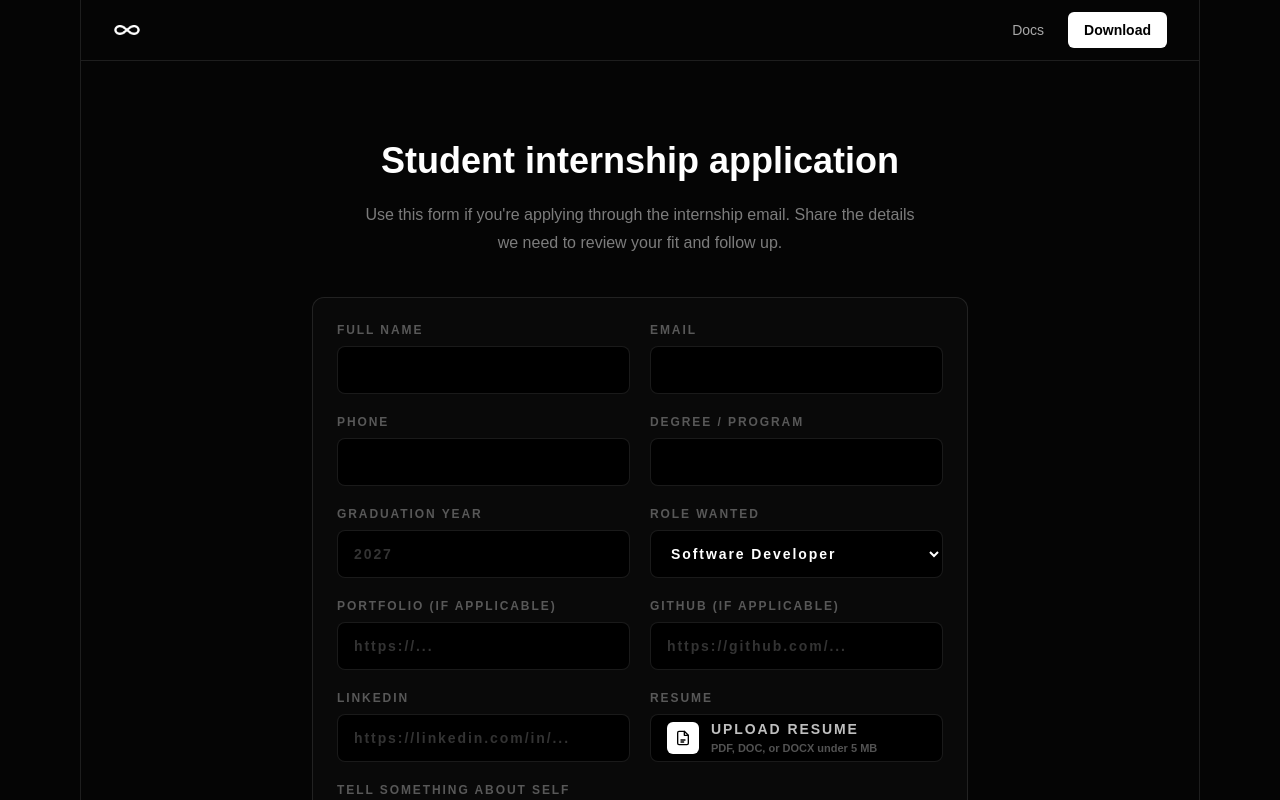
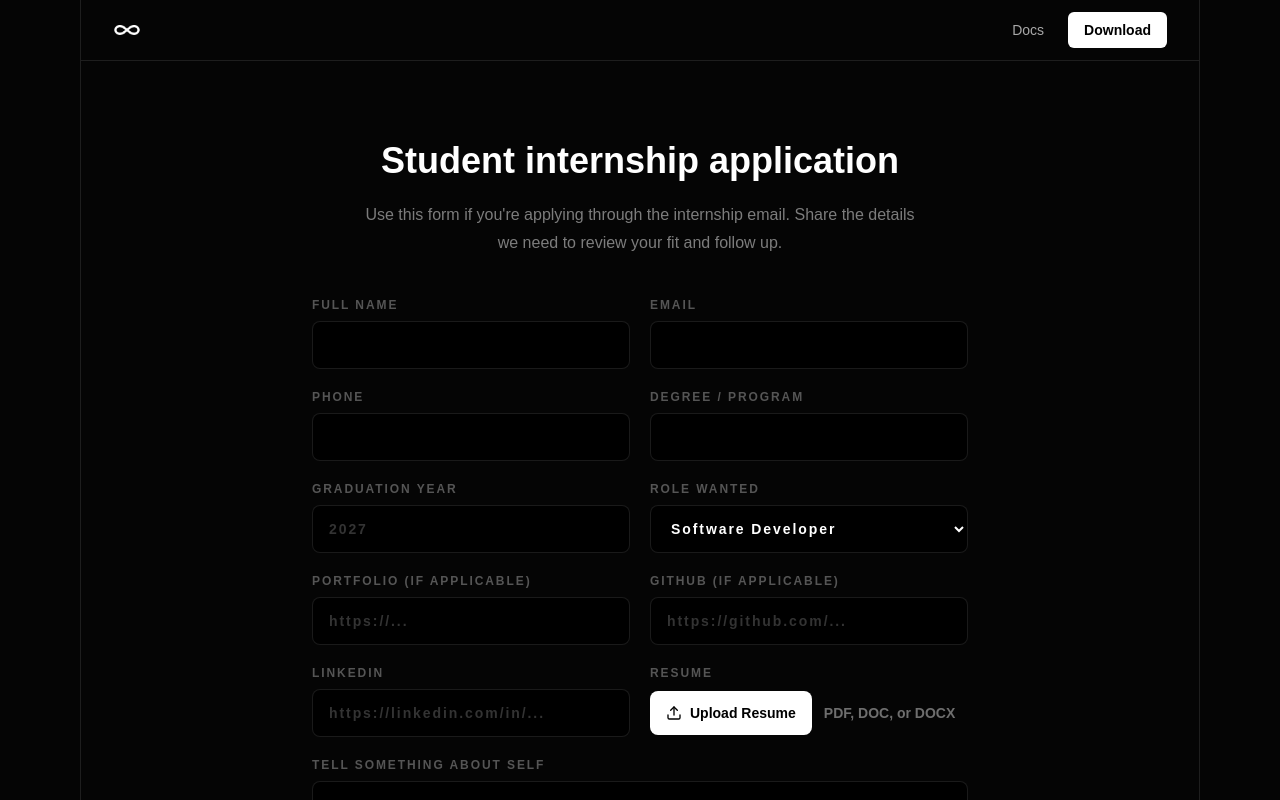
Before and after one commit to farzeenilyaszargar/Mandora, a Next.js app: page /apply in a window 1280 px wide. Shown: the top 800 px of the page. Built offline with nearby package versions, Linux system fonts and the light colour scheme; a web font is replaced by a local one.

Commit message:
Simplify apply form layout

```diff
--- a/app/apply/apply-form.tsx
+++ b/app/apply/apply-form.tsx
@@ -80,7 +80,7 @@ export default function ApplyForm() {
 
   if (isSubmitted) {
     return (
-      <div className="mt-8 rounded-xl border border-white/10 bg-white/[0.025] p-5 text-center sm:mt-10 sm:p-7">
+      <div className="mt-8 text-center sm:mt-10">
         <h2 className="text-xl font-bold sm:text-2xl">Application received.</h2>
         <p className="mt-3 text-sm leading-6 text-white/48">
           Thanks for applying. We saved your details and resume for review.
@@ -97,7 +97,7 @@ export default function ApplyForm() {
   }
 
   return (
-    <form onSubmit={handleSubmit} className="mt-8 rounded-xl border border-white/10 bg-white/[0.02] p-4 text-left sm:mt-10 sm:p-6">
+    <form onSubmit={handleSubmit} className="mt-8 text-left sm:mt-10">
       <div className="grid gap-4 lg:grid-cols-2 lg:gap-5">
         <TextField label="Full name" value={form.fullName} onChange={(value) => updateField("fullName", value)} required />
         <TextField label="Email" type="email" value={form.email} onChange={(value) => updateField("email", value)} required />
@@ -151,17 +151,13 @@ function ResumeField({
   return (
     <label className="block text-[11px] font-bold uppercase tracking-[0.14em] text-white/32 sm:text-xs sm:tracking-[0.16em]">
       Resume
-      <span className="mt-2 flex min-h-12 cursor-pointer items-center gap-3 rounded-lg border border-white/10 bg-black px-4 text-sm font-semibold text-white transition hover:border-white/25">
-        <span className="flex h-8 w-8 shrink-0 items-center justify-center rounded-md bg-white text-black">
-          <FileIcon />
+      <span className="mt-2 flex min-h-12 items-center gap-3">
+        <span className="inline-flex cursor-pointer items-center gap-2 rounded-lg bg-white px-4 py-3 text-sm font-bold normal-case tracking-normal text-black transition hover:bg-[#d8d8d8]">
+          <UploadIcon />
+          Upload Resume
         </span>
-        <span className="min-w-0 flex-1">
-          <span className="block truncate text-white/75">
-            {resume ? resume.name : "Upload resume"}
-          </span>
-          <span className="mt-0.5 block text-[11px] font-semibold normal-case tracking-normal text-white/32">
-            PDF, DOC, or DOCX under 5 MB
-          </span>
+        <span className="min-w-0 flex-1 truncate text-sm font-semibold normal-case tracking-normal text-white/42">
+          {resume ? resume.name : "PDF, DOC, or DOCX"}
         </span>
       </span>
       <input
@@ -264,13 +260,12 @@ function validateForm(form: FormState, resume: File | null) {
   return "";
 }
 
-function FileIcon() {
+function UploadIcon() {
   return (
     <svg className="h-4 w-4" fill="none" stroke="currentColor" strokeLinecap="round" strokeLinejoin="round" strokeWidth="2" viewBox="0 0 24 24" aria-hidden="true">
-      <path d="M14 2H6a2 2 0 0 0-2 2v16a2 2 0 0 0 2 2h12a2 2 0 0 0 2-2V8z" />
-      <path d="M14 2v6h6" />
-      <path d="M9 15h6" />
-      <path d="M9 18h4" />
+      <path d="M21 15v4a2 2 0 0 1-2 2H5a2 2 0 0 1-2-2v-4" />
+      <path d="M17 8l-5-5-5 5" />
+      <path d="M12 3v12" />
     </svg>
   );
 }
```
